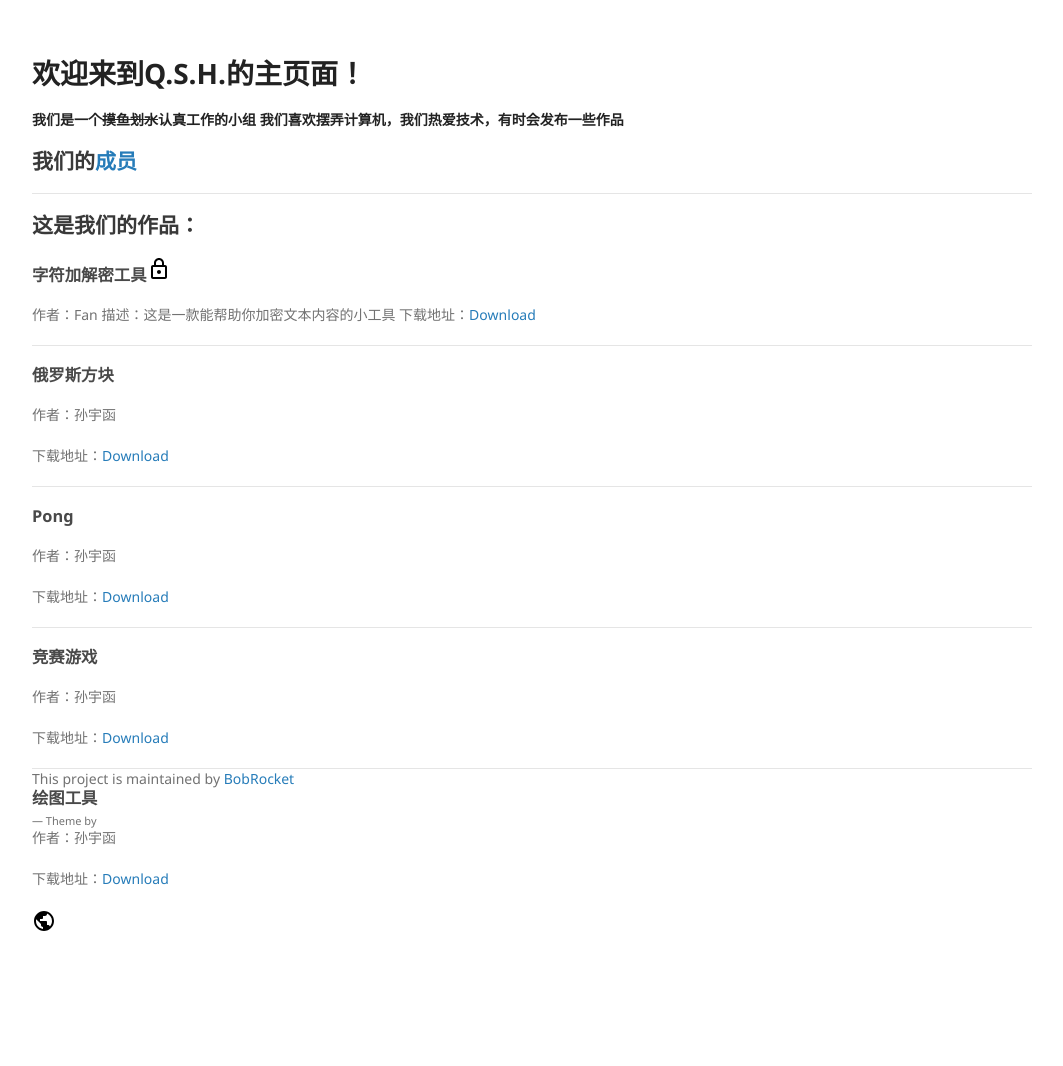
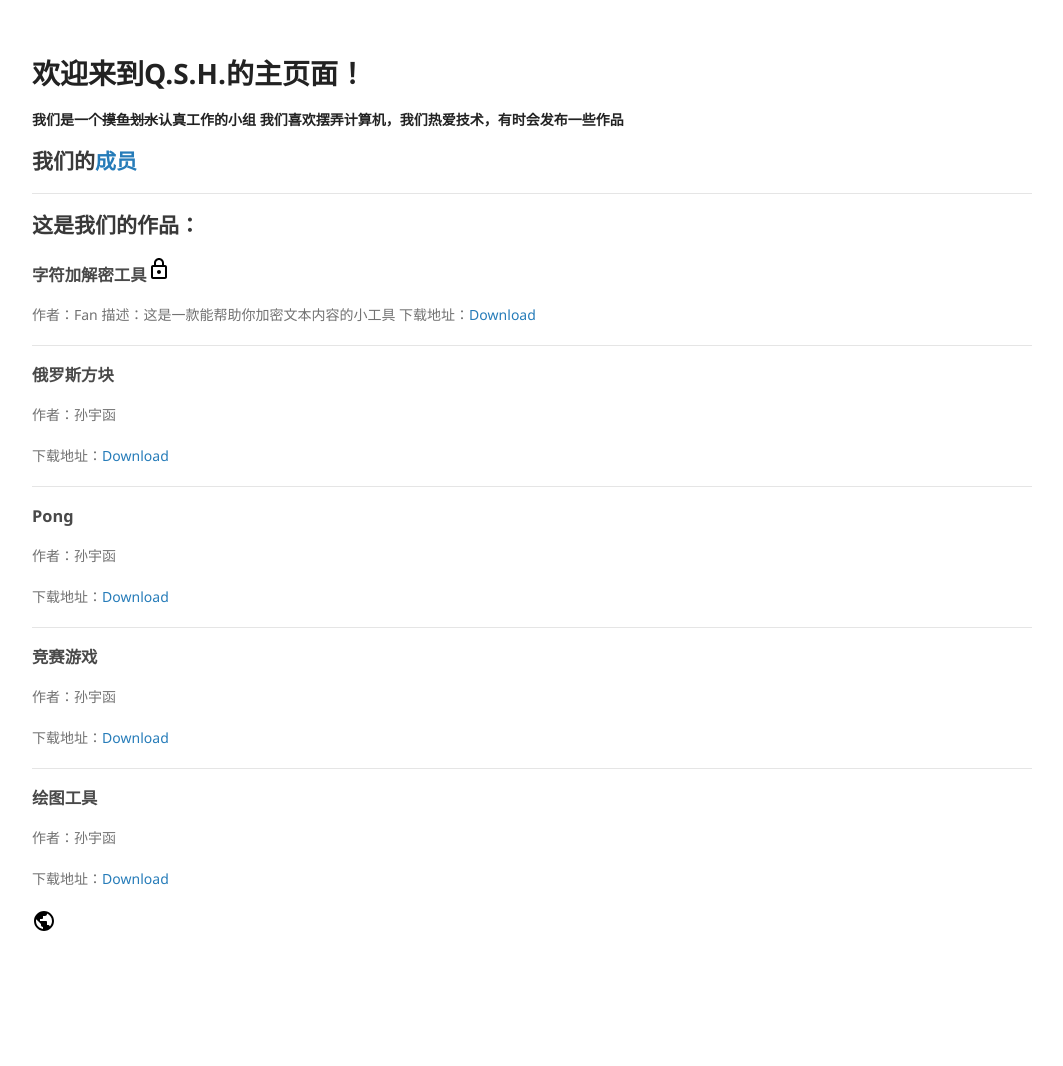
Before and after one commit to BobRocket/linclonfan.github.io, a Jekyll site: the page built from index.md, in a window 1280 px wide. Shown: the whole page, without its empty margins (178-1241 px from the left). Built offline with Jekyll 4.4.1, drawn with Linux system fonts in a browser that asks for light colours; our own code applies the rules of GitHub Pages for plain Markdown files.

Commit message:
Fixed some bugs

```diff
--- a/_layouts/default.html
+++ b/_layouts/default.html
@@ -21,10 +21,6 @@
 
       </section>
       <footer>
-        {% if site.github.is_project_page %}
-        <p>This project is maintained by <a href="{{ site.github.owner_url }}">{{ site.github.owner_name }}</a></p>
-        {% endif %}
-        <p><small> &mdash; Theme by <a href=""></a></small></p>
       </footer>
     </div>
     <script src="{{ "/assets/js/scale.fix.js" | relative_url }}"></script>
```
